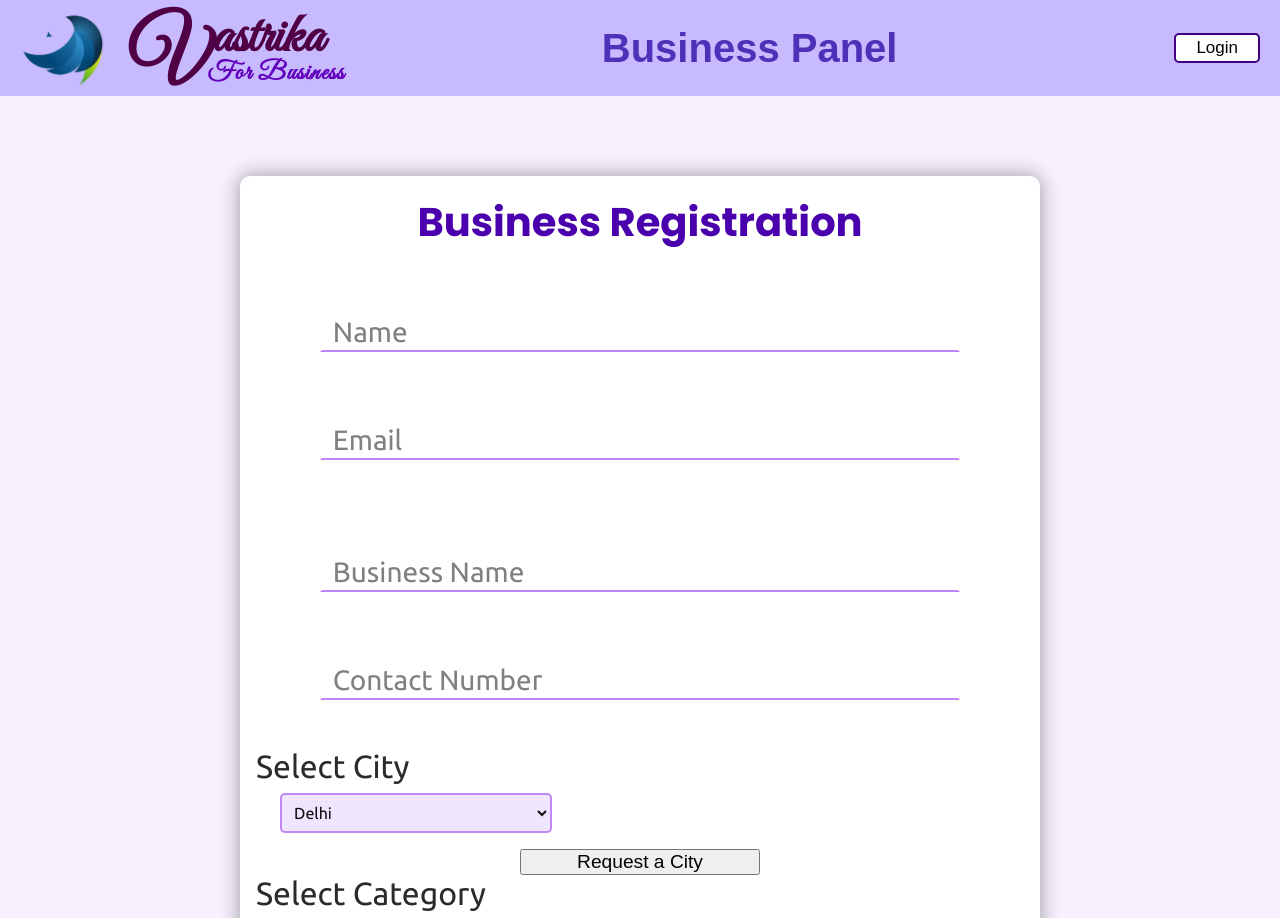
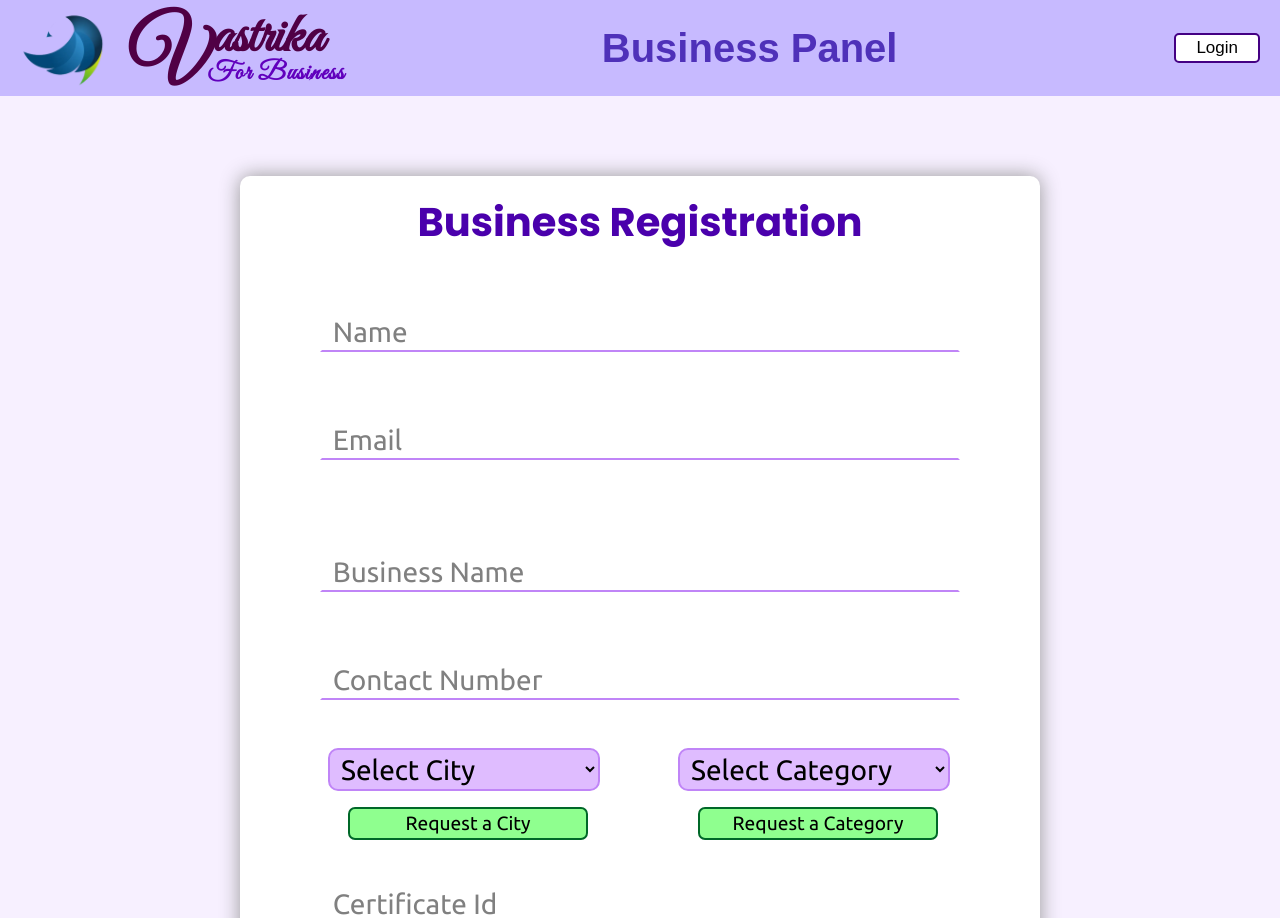
Before and after one commit to GeetanshGandhi/vastrikaforbusiness-frontend, a React (Create React App) app: page /businessRegister in a window 1280 px wide. Shown: the top 918 px of the page. Built offline with nearby package versions, Linux system fonts and the light colour scheme; a web font is replaced by a local one.

Commit message:
Updated Register.jsx

```diff
--- a/src/Components/Register.jsx
+++ b/src/Components/Register.jsx
@@ -94,16 +94,18 @@ export default function BusinessRegistration() {
 						<label htmlFor='form-ip-contact' className="form-ip-head">Contact Number</label>
 					</div>
 				</div>
+				<div className="citycat">
 				<div className="city-wrap">
 					<div>
-						<p className="select-msg">Select City</p>
-						<select id="selectCity">
+						{/* <p className="select-msg">Select City</p> */}
+						<select id="selectCategory">
+						    <option value="city" disabled selected>Select City</option>
 							<option value="Delhi">Delhi</option>
 							<option value="Mumbai">Mumbai</option>
 							<option value="Indore">Indore</option>
 						</select>
 					</div>
-					<Popup trigger={<div className="wrapper"><button>Request a City</button></div>}
+					<Popup trigger={<div className="wrapper"><button className='request-city-btn'> Request a City</button></div>}
 				modal
 				nested
 			>
@@ -115,14 +117,15 @@ export default function BusinessRegistration() {
 				</div>
 				<div className="category-wrap">
 					<div>
-						<p className="select-msg">Select Category</p>
+						{/* //<p className="select-msg">Select Category</p> */}
 						<select id="selectCategory">
+						<option value="category" disabled selected>Select Category</option>
 							<option value="Banarsi">Banarsi</option>
 							<option value="Lucknowi">Lucknowi</option>
 							<option value="Maheshwari">Maheshwari</option>
 						</select>
 					</div>
-					<Popup trigger={<div className="wrapper"><button>Request a Category</button></div>}
+					<Popup trigger={<div className="wrapper"><button className='request-category-btn'>Request a Category</button></div>}
 				modal
 				nested
 			>
@@ -131,6 +134,7 @@ export default function BusinessRegistration() {
 						<RequestCategory close={close}/>
 				)}
 			</Popup>
+				</div>
 				</div>
 				<div className="form-row-wrap">
 					<div className="form-ip">
```
